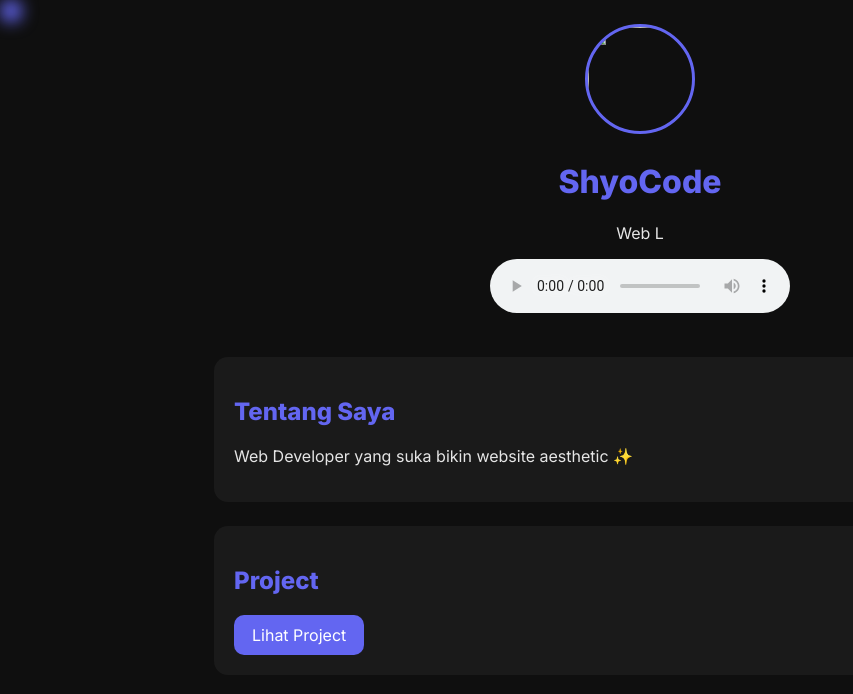
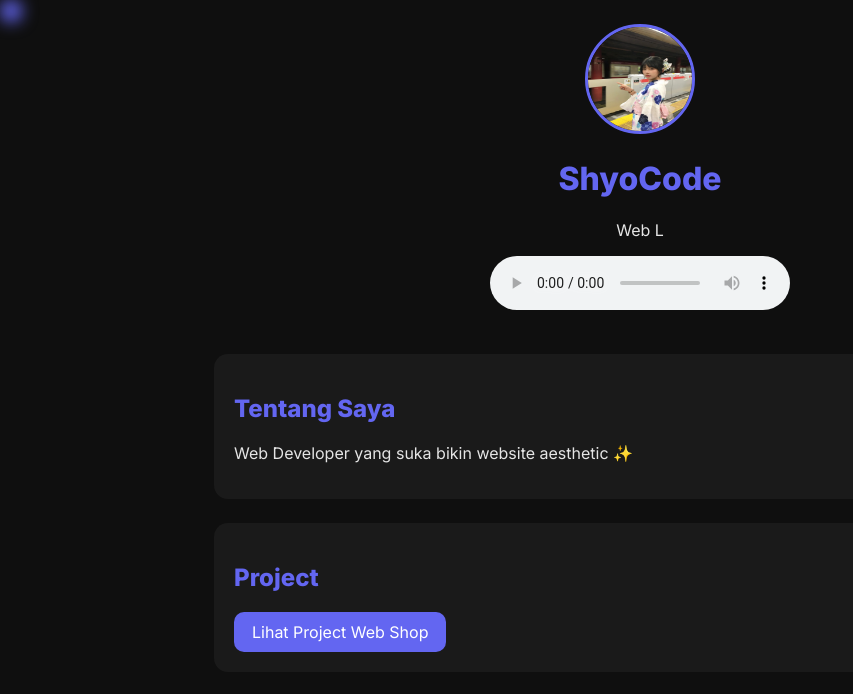
Before and after one commit to Shyoaja/portofolio, a plain HTML site: page index.html in a window 1280 px wide. Shown: the whole page, without its empty margins (0-853 px from the left). Drawn offline with Linux system fonts and the light colour scheme.

Commit message:
Update profile image and project link in index.html

```diff
--- a/index.html
+++ b/index.html
@@ -14,7 +14,7 @@
 
   <div class="container">
     <header class="fade-in">
-      <img src="assets/img/profile.jpg" class="avatar">
+      <img src="assets/img/profile.jpeg" class="avatar">
       <h1>ShyoCode</h1>
       <p><span id="typing"></span></p>
       <audio controls src="assets/audio/sedia.mp3"></audio>
@@ -27,7 +27,7 @@
 
     <section class="card fade-in">
       <h2>Project</h2>
-      <a href="#" class="btn">Lihat Project</a>
+      <a href="https://nekohime.my.id" class="btn">Lihat Project Web Shop</a>
     </section>
   </div>
 
```
